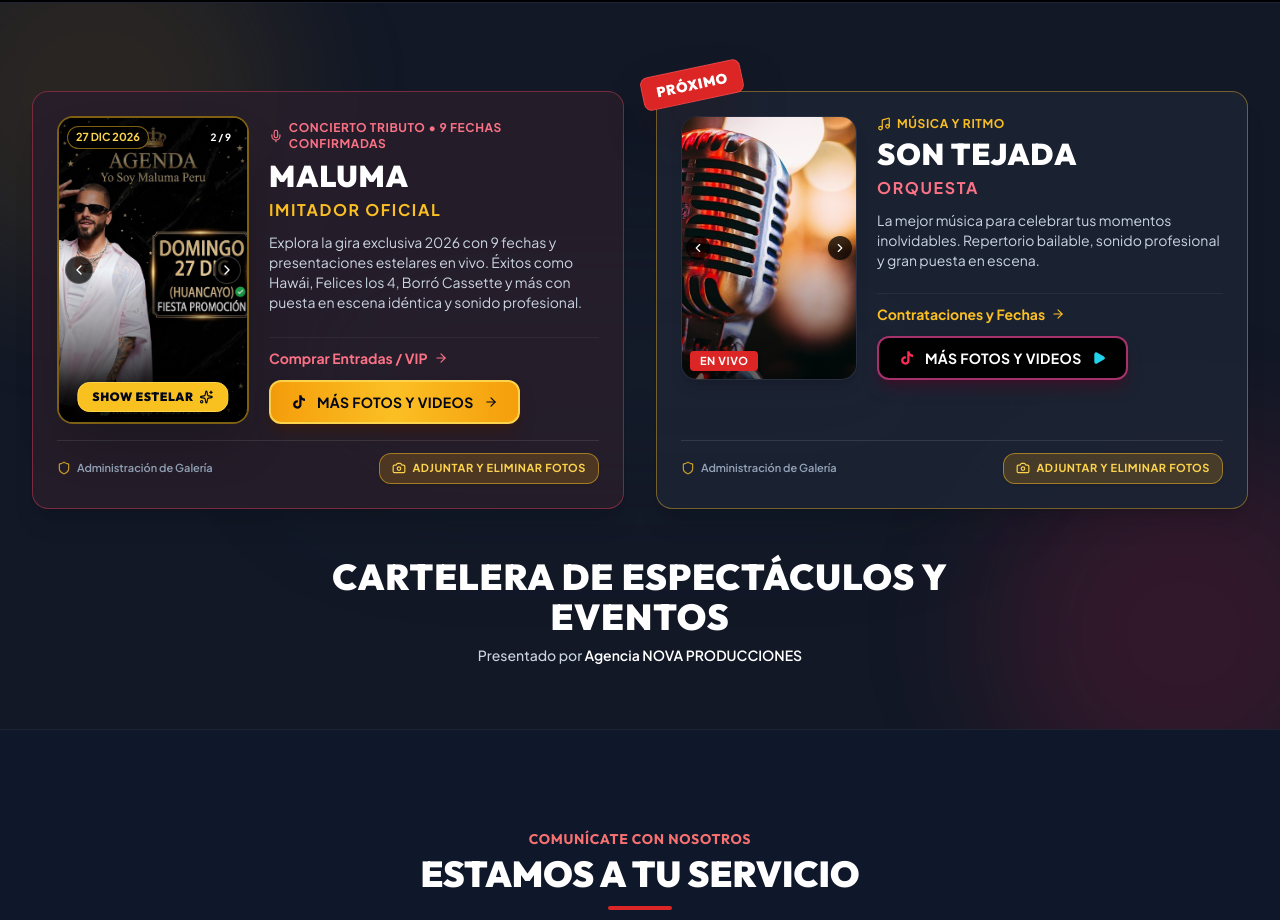
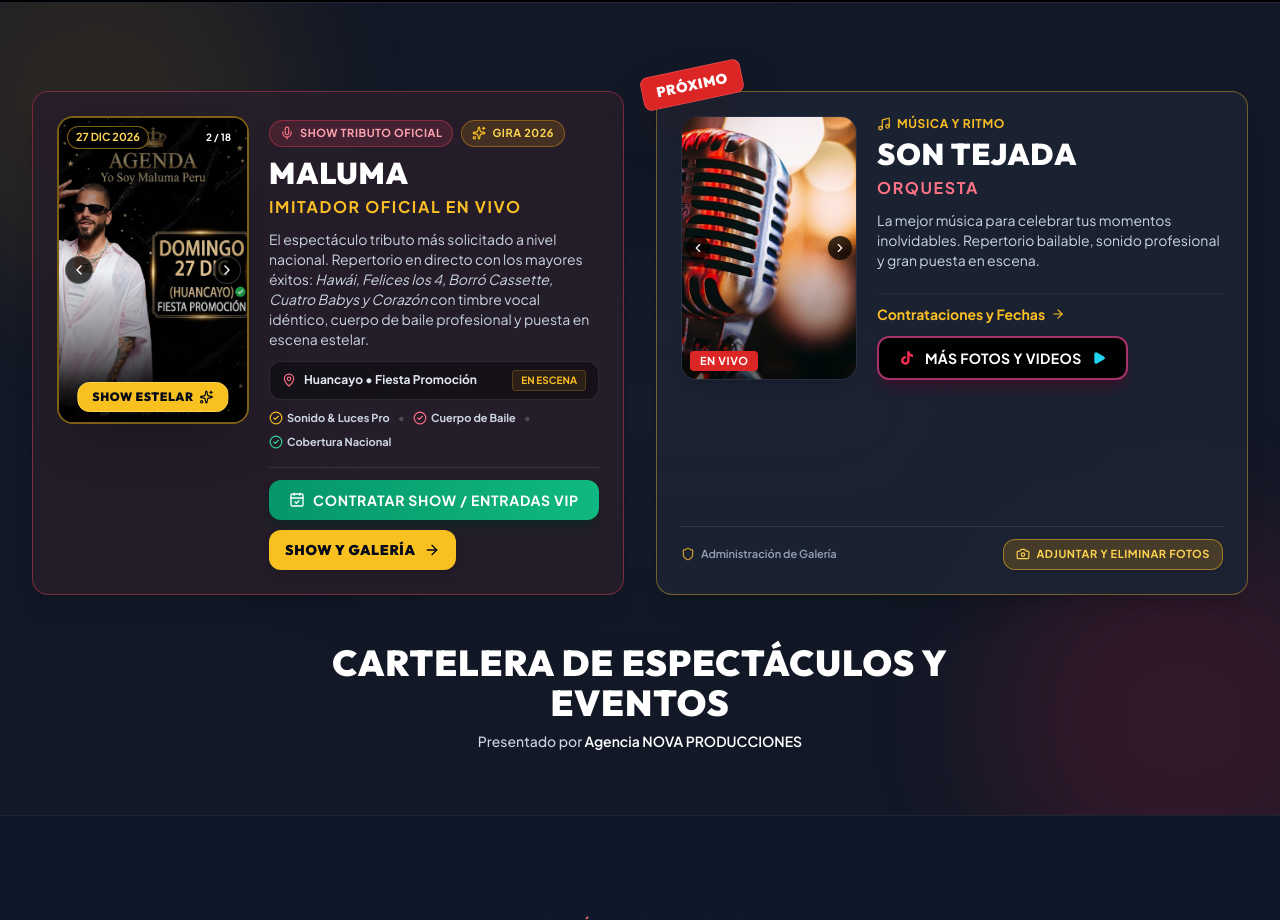
Before and after one commit to agencianovaeirl/pagina-web-nova, a plain HTML site: page index.html in a window 1280 px wide. Shown: the part 1483-2403 px from the top of the page. Drawn offline with nearby package versions, Linux system fonts and the light colour scheme; no server answers.

Commit message:
Actualizar seccion Maluma en index: remover botones y textos no deseados, reacomodar layout al show y sincronizar slider con malumaimitador

```diff
--- a/index.html
+++ b/index.html
@@ -405,16 +405,18 @@
                         <!-- Right: Content Details -->
                         <div class="flex-1 text-center sm:text-left flex flex-col justify-between h-full pt-1">
                             <div>
-                                <!-- Category tag -->
-                                <a href="malumaimitador.html"
-                                    class="text-rose-400 hover:text-rose-300 font-extrabold text-xs tracking-wider uppercase flex items-center justify-center sm:justify-start gap-1.5 transition-colors"
-                                    title="Ver detalles del concierto y fechas">
-                                    <i data-lucide="mic" class="w-3.5 h-3.5"></i> CONCIERTO TRIBUTO &bull; 9 FECHAS
-                                    CONFIRMADAS
-                                </a>
+                                <!-- Activity Badges -->
+                                <div class="flex items-center justify-center sm:justify-start gap-2 flex-wrap">
+                                    <span class="inline-flex items-center gap-1.5 px-2.5 py-1 rounded-full bg-rose-500/15 border border-rose-500/40 text-rose-300 font-extrabold text-[11px] tracking-wider uppercase">
+                                        <i data-lucide="mic" class="w-3.5 h-3.5 text-rose-400"></i> SHOW TRIBUTO OFICIAL
+                                    </span>
+                                    <span class="inline-flex items-center gap-1.5 px-2.5 py-1 rounded-full bg-amber-500/15 border border-amber-500/40 text-amber-300 font-black text-[11px] tracking-wider uppercase">
+                                        <i data-lucide="sparkles" class="w-3.5 h-3.5 text-amber-400"></i> GIRA 2026
+                                    </span>
+                                </div>
 
                                 <!-- Main Title (Indexa a malumaimitador.html) -->
-                                <a href="malumaimitador.html" class="block group/title cursor-pointer mt-1.5"
+                                <a href="malumaimitador.html" class="block group/title cursor-pointer mt-2"
                                     title="Haz clic para ver la página oficial y galería completa de Maluma Tributo">
                                     <h3
                                         class="text-2xl sm:text-3xl font-black font-heading text-white tracking-wide leading-none group-hover/title:text-amber-400 transition-colors">
@@ -422,56 +424,62 @@
                                     </h3>
                                     <span
                                         class="text-amber-400 group-hover/title:text-amber-300 font-extrabold text-sm sm:text-base tracking-widest block uppercase mt-1 transition-colors">
-                                        IMITADOR OFICIAL
+                                        IMITADOR OFICIAL EN VIVO
                                     </span>
                                 </a>
 
                                 <!-- Description -->
                                 <p class="text-xs sm:text-sm text-slate-300 leading-relaxed mt-2.5">
-                                    Explora la gira exclusiva 2026 con 9 fechas y presentaciones estelares en vivo.
-                                    Éxitos como Hawái, Felices los 4, Borró Cassette y más con puesta en escena idéntica
-                                    y sonido profesional.
+                                    El espectáculo tributo más solicitado a nivel nacional. Repertorio en directo con los mayores éxitos: <em>Hawái, Felices los 4, Borró Cassette, Cuatro Babys y Corazón</em> con timbre vocal idéntico, cuerpo de baile profesional y puesta en escena estelar.
                                 </p>
+
+                                <!-- Indicador Dinámico de Ciudad / Fecha del Slider -->
+                                <div class="mt-3 py-2 px-3 rounded-xl bg-black/40 border border-white/10 flex items-center justify-between gap-2">
+                                    <div class="flex items-center gap-2 min-w-0">
+                                        <i data-lucide="map-pin" class="w-3.5 h-3.5 text-rose-400 flex-shrink-0"></i>
+                                        <span id="maluma-card-city" class="text-xs font-bold text-slate-200 truncate">
+                                            Gira Cierre de Año 2026
+                                        </span>
+                                    </div>
+                                    <span class="text-[10px] font-black text-amber-400 bg-amber-500/10 px-2 py-0.5 rounded border border-amber-400/20 uppercase whitespace-nowrap">
+                                        EN ESCENA
+                                    </span>
+                                </div>
+
+                                <!-- Atributos de Calidad del Show -->
+                                <div class="mt-2.5 flex flex-wrap items-center justify-center sm:justify-start gap-2 text-[11px] font-bold text-slate-300">
+                                    <span class="inline-flex items-center gap-1">
+                                        <i data-lucide="check-circle-2" class="w-3.5 h-3.5 text-amber-400"></i> Sonido & Luces Pro
+                                    </span>
+                                    <span class="text-white/20 hidden sm:inline">&bull;</span>
+                                    <span class="inline-flex items-center gap-1">
+                                        <i data-lucide="check-circle-2" class="w-3.5 h-3.5 text-rose-400"></i> Cuerpo de Baile
+                                    </span>
+                                    <span class="text-white/20 hidden sm:inline">&bull;</span>
+                                    <span class="inline-flex items-center gap-1">
+                                        <i data-lucide="check-circle-2" class="w-3.5 h-3.5 text-emerald-400"></i> Cobertura Nacional
+                                    </span>
+                                </div>
                             </div>
 
-                            <!-- Bottom Action Links: WhatsApp & Más Fotos y Videos -->
-                            <div
-                                class="mt-4 pt-2.5 border-t border-white/5 flex flex-wrap items-center justify-between gap-3">
+                            <!-- Botones de Acción Directos: WhatsApp & Show Estelar -->
+                            <div class="mt-4 pt-3 border-t border-white/10 flex flex-wrap items-center justify-between gap-2.5">
                                 <a id="maluma-card-wa-link"
-                                    href="https://wa.me/51935082171?text=Hola,%20deseo%20comprar%20entradas%20VIP%20e%20informaci%C3%B3n%20para%20el%20show%20de%20Maluma%20Imitador%20Oficial%20(28%20Diciembre%202026)"
+                                    href="https://wa.me/51935082171?text=Hola,%20deseo%20contratar%20el%20show%20o%20comprar%20entradas%20VIP%20para%20Maluma%20Imitador%20Oficial%20(28%20Diciembre%202026)"
                                     target="_blank"
-                                    class="text-rose-400 hover:text-rose-300 font-bold text-xs sm:text-sm inline-flex items-center gap-1.5 transition-all hover:translate-x-1 underline sm:no-underline hover:underline">
-                                    <span>Comprar Entradas / VIP</span>
-                                    <i data-lucide="arrow-right" class="w-3.5 h-3.5"></i>
+                                    class="flex-1 min-w-[190px] px-4 py-2.5 rounded-xl bg-gradient-to-r from-emerald-600 to-emerald-500 hover:from-emerald-500 hover:to-emerald-400 text-white font-black text-xs sm:text-sm uppercase tracking-wider flex items-center justify-center gap-2 shadow-lg shadow-emerald-950/50 hover:shadow-[0_0_20px_rgba(16,185,129,0.4)] hover:-translate-y-0.5 active:translate-y-0 transition-all cursor-pointer">
+                                    <i data-lucide="calendar-check" class="w-4 h-4"></i>
+                                    <span>CONTRATAR SHOW / ENTRADAS VIP</span>
                                 </a>
 
-                                <!-- Botón MÁS FOTOS Y VIDEOS (Indexa directamente a malumaimitador.html) -->
                                 <a href="malumaimitador.html"
-                                    class="group/tiktok px-4 py-2 sm:px-5 sm:py-2.5 rounded-xl bg-gradient-to-r from-amber-500 via-amber-400 to-amber-500 hover:from-amber-400 hover:to-amber-300 text-slate-950 border-2 border-amber-300 text-xs sm:text-sm font-black uppercase tracking-wider flex items-center gap-2.5 shadow-lg shadow-amber-950/50 hover:shadow-[0_0_22px_rgba(251,191,36,0.6)] hover:-translate-y-0.5 active:translate-y-0 active:scale-95 transition-all duration-300 cursor-pointer"
-                                    title="Ver presentaciones, videos y fotos oficiales en malumaimitador.html">
-                                    <svg xmlns="http://www.w3.org/2000/svg" width="16" height="16" viewBox="0 0 24 24" fill="currentColor"
-                                        class="text-slate-950 group-hover/tiktok:scale-110 transition-transform flex-shrink-0">
-                                        <path d="M19.59 6.69a4.83 4.83 0 0 1-3.77-4.25V2h-3.45v13.67a2.89 2.89 0 0 1-5.2 1.74 2.89 2.89 0 0 1 2.31-4.64c.29 0 .58.04.86.12V9.4a6.33 6.33 0 0 0-.86-.06A6.34 6.34 0 0 0 3.1 15.68a6.34 6.34 0 0 0 10.79 4.49 6.27 6.27 0 0 0 1.9-4.5V8.55a8.28 8.28 0 0 0 5.2 1.83V6.93a4.84 4.84 0 0 1-1.4-.24z" />
-                                    </svg>
-                                    <span class="tracking-wide">MÁS FOTOS Y VIDEOS</span>
-                                    <i data-lucide="arrow-right" class="w-3.5 h-3.5 text-slate-950 group-hover/tiktok:translate-x-1 transition-transform flex-shrink-0"></i>
+                                    class="px-4 py-2.5 rounded-xl bg-[#f8c120] hover:bg-[#ffcf33] text-slate-950 font-heading font-black text-xs sm:text-sm uppercase tracking-wider flex items-center justify-center gap-2 shadow-lg hover:shadow-[0_0_22px_rgba(251,191,36,0.6)] hover:-translate-y-0.5 active:translate-y-0 transition-all cursor-pointer whitespace-nowrap"
+                                    title="Entrar a la página oficial y galería completa de Maluma Tributo">
+                                    <span>SHOW Y GALERÍA</span>
+                                    <i data-lucide="arrow-right" class="w-4 h-4"></i>
                                 </a>
                             </div>
                         </div>
-                    </div>
-
-                    <!-- PARTE INFERIOR: GESTIÓN DE FOTOS MALUMA -->
-                    <div class="mt-4 pt-3 border-t border-white/10 flex items-center justify-between">
-                        <span class="text-[11px] text-slate-400 font-semibold flex items-center gap-1.5">
-                            <i data-lucide="shield" class="w-3.5 h-3.5 text-amber-400/80"></i>
-                            Administración de Galería
-                        </span>
-                        <button type="button" onclick="openMalumaAdminAuth()"
-                            class="px-3 py-1.5 rounded-xl bg-amber-500/20 hover:bg-amber-500/30 text-amber-300 border border-amber-400/50 hover:border-amber-300 text-[11px] font-black uppercase tracking-wider flex items-center gap-1.5 shadow transition-all hover:scale-105 active:scale-95 cursor-pointer"
-                            title="Administrar fotos: Adjuntar y Eliminar (Clave requerida)">
-                            <i data-lucide="camera" class="w-3.5 h-3.5"></i>
-                            <span>ADJUNTAR Y ELIMINAR FOTOS</span>
-                        </button>
                     </div>
                 </div>
 
@@ -1279,74 +1287,160 @@
         });
 
         // =========================================================================
-        // SLIDER DE IMÁGENES MALUMA (ORDENADO DE FECHAS ÚLTIMAS A PRIMERAS)
+        // SLIDER DE IMÁGENES MALUMA (SINCRONIZADO CON LA PÁGINA malumaimitador.html)
         // =========================================================================
         const MALUMA_DEFAULT_GALLERY = [
             {
                 dateTitle: "Lunes 28 de Diciembre 2026",
                 pill: "28 DIC",
                 city: "Gira Cierre de Año 2026",
-                src: "assets/maluma_gallery/MALUMA%2028%20DICIEMBRE%202026.jpg"
+                src: "assets/maluma_gallery/MALUMA 28 DICIEMBRE 2026.jpg"
             },
             {
                 dateTitle: "Domingo 27 de Diciembre 2026",
                 pill: "27 DIC",
                 city: "Huancayo • Fiesta Promoción",
-                src: "assets/maluma_gallery/MALUMA%2027%20DICIEMBRE%202026.jpg"
+                src: "assets/maluma_gallery/MALUMA 27 DICIEMBRE 2026.jpg"
             },
             {
                 dateTitle: "Sábado 21 de Noviembre 2026",
                 pill: "21 NOV",
                 city: "Juliaca • 15 Años Kristel",
-                src: "assets/maluma_gallery/MALUMA%2021%20NOVIEMBRE%202026.jpg"
+                src: "assets/maluma_gallery/MALUMA 21 NOVIEMBRE 2026.jpg"
             },
             {
                 dateTitle: "Sábado 31 de Octubre 2026",
                 pill: "31 OCT",
                 city: "Coracora, Ayacucho • Halloween Fest",
-                src: "assets/maluma_gallery/MALUMA%2031%20OCTUBRE%202026.jpg"
+                src: "assets/maluma_gallery/MALUMA 31 OCTUBRE 2026.jpg"
             },
             {
                 dateTitle: "Sábado 17 de Octubre 2026",
                 pill: "17 OCT",
                 city: "Juliaca • 15 Años Dayra Daniela",
-                src: "assets/maluma_gallery/MALUMA%2017%20OCTUBRE%202026.jpg"
+                src: "assets/maluma_gallery/MALUMA 17 OCTUBRE 2026.jpg"
             },
             {
                 dateTitle: "Viernes 16 de Octubre 2026",
                 pill: "16 OCT",
                 city: "Cusco • 15 Años Mía María",
-                src: "assets/maluma_gallery/MALUMA%2016%20OCTUBRE%202026.jpg"
+                src: "assets/maluma_gallery/MALUMA 16 OCTUBRE 2026.jpg"
             },
             {
                 dateTitle: "Sábado 10 de Octubre 2026",
                 pill: "10 OCT",
                 city: "Cusco • 15 Años Sheyla Nikool",
-                src: "assets/maluma_gallery/MALUMA%2010%20OCTUBRE%202026.jpg"
+                src: "assets/maluma_gallery/MALUMA 10 OCTUBRE 2026.jpg"
             },
             {
                 dateTitle: "Sábado 26 de Setiembre 2026",
                 pill: "26 SET",
                 city: "Puno • 15 Años Mykeila",
-                src: "assets/maluma_gallery/MALUMA%2026%20SETIEMBRE%202026.jpg"
+                src: "assets/maluma_gallery/MALUMA 26 SETIEMBRE 2026.jpg"
             },
             {
                 dateTitle: "Sábado 19 de Setiembre 2026",
                 pill: "19 SET",
                 city: "15 Años Mía",
-                src: "assets/maluma_gallery/MALUMA%2019%20SETIEMBRE%202026.jpg"
+                src: "assets/maluma_gallery/MALUMA 19 SETIEMBRE 2026.jpg"
+            },
+            {
+                dateTitle: "Concierto Estelar en Vivo",
+                pill: "EN VIVO",
+                city: "Gira Nacional • Show de Concierto",
+                src: "https://ik.imagekit.io/AGENCIANOVA/EVENTOS%20Y%20SHOWS/053ca359-7719-4270-be5d-561b6e3ffc53.jpg"
+            },
+            {
+                dateTitle: "Show Oficial Maluma Tributo",
+                pill: "SHOW",
+                city: "Show de Gala & Orquesta",
+                src: "https://ik.imagekit.io/AGENCIANOVA/EVENTOS%20Y%20SHOWS/FOTO%20M.jpeg"
+            },
+            {
+                dateTitle: "Concierto Masivo de Gala",
+                pill: "ESTELAR",
+                city: "Gran Escenario en Directo",
+                src: "assets/maluma-show-estelar.jpg"
+            },
+            {
+                dateTitle: "Despliegue Escénico y Luces",
+                pill: "CONCIERTO",
+                city: "Show Masivo en Vivo",
+                src: "assets/maluma-concert.jpg"
+            },
+            {
+                dateTitle: "Gira Masiva de Teatros",
+                pill: "GIRA",
+                city: "Puesta en Escena Profesional",
+                src: "assets/maluma-concierto.jpg"
+            },
+            {
+                dateTitle: "Yo Soy Perú - Imitador Oficial",
+                pill: "YO SOY",
+                city: "Latina Televisión • Show Oficial",
+                src: "assets/maluma-imitador-yosoy.jpg"
+            },
+            {
+                dateTitle: "Presentación Exclusiva de Gala",
+                pill: "TRIBUTO",
+                city: "Espectáculo de Alta Gama",
+                src: "assets/maluma-yosoy.jpg"
+            },
+            {
+                dateTitle: "Show Internacional de Gala",
+                pill: "GALA",
+                city: "Presentación Internacional",
+                src: "assets/maluma-8NiwCMgV3Po.jpg"
+            },
+            {
+                dateTitle: "Concierto Tributo en Directo",
+                pill: "VIVO",
+                city: "Gira Nacional e Internacional",
+                src: "assets/maluma-6ATOCk09Y_M.jpg"
             }
         ];
+
+        function buildGalleryFromMalumaData(data) {
+            if (!data || typeof data !== 'object') return [...MALUMA_DEFAULT_GALLERY];
+            const allUrls = [
+                ...(Array.isArray(data.presentaciones) ? data.presentaciones : []),
+                ...(Array.isArray(data.eventos) ? data.eventos : [])
+            ];
+            if (allUrls.length === 0) return [...MALUMA_DEFAULT_GALLERY];
+
+            const gallery = [];
+            const seen = new Set();
+
+            allUrls.forEach((url, i) => {
+                if (!url || seen.has(url)) return;
+                seen.add(url);
+                const known = MALUMA_DEFAULT_GALLERY.find(item => item.src === url || decodeURIComponent(item.src) === decodeURIComponent(url));
+                if (known) {
+                    gallery.push(known);
+                } else {
+                    gallery.push({
+                        dateTitle: `Show Maluma Tributo #${i + 1}`,
+                        pill: `FOTO ${i + 1}`,
+                        city: 'Gira Oficial 2026',
+                        src: url
+                    });
+                }
+            });
+
+            return gallery.length > 0 ? gallery : [...MALUMA_DEFAULT_GALLERY];
+        }
 
         let malumaGallery = (function () {
             try {
-                const saved = localStorage.getItem('maluma_gallery_v2');
-                if (saved) {
-                    const parsed = JSON.parse(saved);
-                    if (Array.isArray(parsed) && parsed.length > 0) return parsed;
+                const malumaGallerySaved = localStorage.getItem('nova_maluma_gallery');
+                if (malumaGallerySaved) {
+                    const parsed = JSON.parse(malumaGallerySaved);
+                    if (parsed && (Array.isArray(parsed.presentaciones) || Array.isArray(parsed.eventos))) {
+                        return buildGalleryFromMalumaData(parsed);
+                    }
                 }
             } catch (e) {
-                console.error(e);
+                console.warn(e);
             }
             return [...MALUMA_DEFAULT_GALLERY];
         })();
@@ -1361,14 +1455,46 @@
             const pillEl = document.getElementById('maluma-card-pill');
             const countEl = document.getElementById('maluma-card-counter');
             const waEl = document.getElementById('maluma-card-wa-link');
+            const cityEl = document.getElementById('maluma-card-city');
 
             if (imgEl && item) imgEl.src = item.src;
-            if (pillEl && item) pillEl.innerText = item.pill + ' 2026';
+            if (pillEl && item) {
+                pillEl.innerText = (item.pill && (item.pill.includes('2026') || isNaN(item.pill.charAt(0))))
+                    ? item.pill
+                    : item.pill + ' 2026';
+            }
             if (countEl) countEl.innerText = `${currentMalumaIdx + 1} / ${malumaGallery.length}`;
+            if (cityEl && item) cityEl.innerText = item.city || item.dateTitle || 'Gira Maluma 2026';
             if (waEl && item) {
-                waEl.href = `https://wa.me/51935082171?text=Hola,%20deseo%20comprar%20entradas%20VIP%20e%20informaci%C3%B3n%20para%20el%20show%20de%20Maluma%20Imitador%20Oficial%20(${encodeURIComponent(item.dateTitle)})`;
-            }
-        }
+                waEl.href = `https://wa.me/51935082171?text=Hola,%20deseo%20contratar%20el%20show%20o%20comprar%20entradas%20VIP%20para%20Maluma%20Imitador%20Oficial%20(${encodeURIComponent(item.dateTitle)})`;
+            }
+        }
+
+        // Sincronización en vivo con Supabase
+        async function syncMalumaSliderFromSupabase() {
+            try {
+                const res = await fetch('https://zrtfayhgoeoqwakbuakn.supabase.co/rest/v1/galeria_carrusles?id=eq.maluma_carruseles&select=data', {
+                    headers: {
+                        'apikey': 'sb_publishable_jxOPrOHvCaGhZvy-4CY2RQ_NWSNxVqo',
+                        'Authorization': 'Bearer sb_publishable_jxOPrOHvCaGhZvy-4CY2RQ_NWSNxVqo'
+                    }
+                });
+                if (res.ok) {
+                    const rows = await res.json();
+                    if (rows && rows.length > 0 && rows[0].data) {
+                        const newGallery = buildGalleryFromMalumaData(rows[0].data);
+                        if (newGallery && newGallery.length > 0) {
+                            malumaGallery = newGallery;
+                            updateMalumaCardSlide();
+                            initMalumaPills();
+                        }
+                    }
+                }
+            } catch (e) {
+                console.warn('[Sync Maluma Slider from Supabase]', e);
+            }
+        }
+        syncMalumaSliderFromSupabase();
 
         function prevMalumaCardSlide(e) {
             if (e) e.stopPropagation();
```
